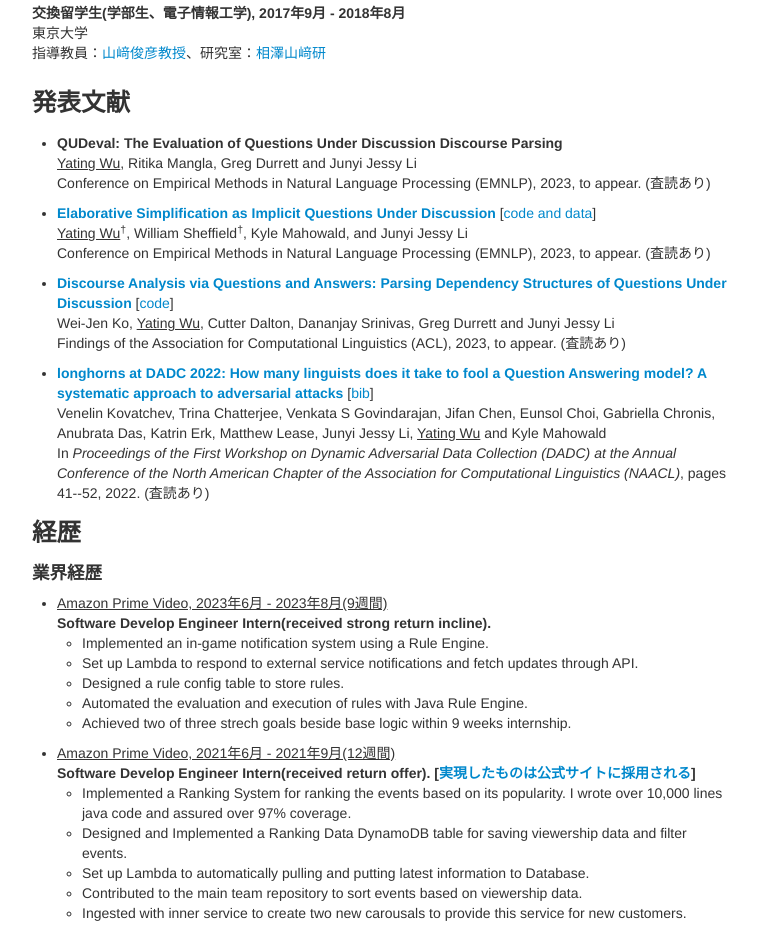
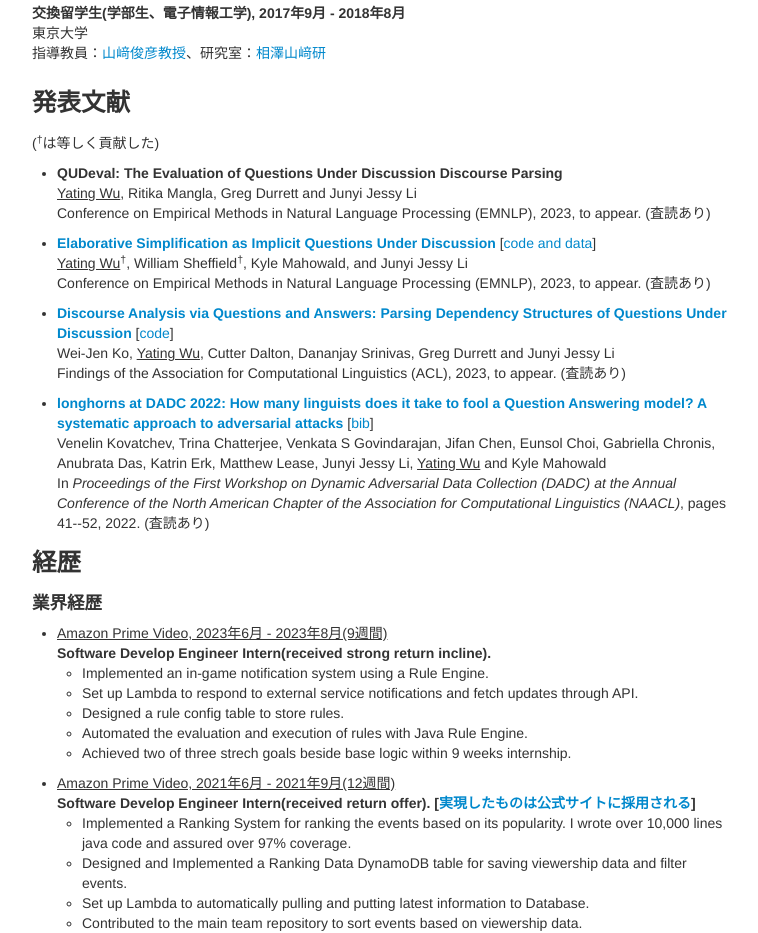
Before and after one commit to lingchensanwen/lingchensanwen.github.io, a plain HTML site: page index_jp.html in a window 1280 px wide. Shown: the part 797-1730 px from the top of the page, without its empty margins (258-1016 px from the left). Drawn offline with nearby package versions, Linux system fonts and the light colour scheme.

Commit message:
update equal contribute

```diff
--- a/index_jp.html
+++ b/index_jp.html
@@ -68,6 +68,7 @@
           </dl>
 
       <h3 id="発表文献"> 発表文献</h3>
+      (<sup>†</sup>は等しく貢献した)
             <p><a name="kovatchev2022longhorns"></a>
       <ul>
         <li>
```
